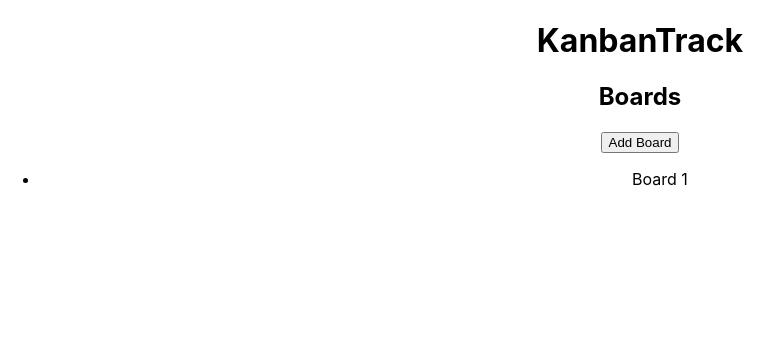
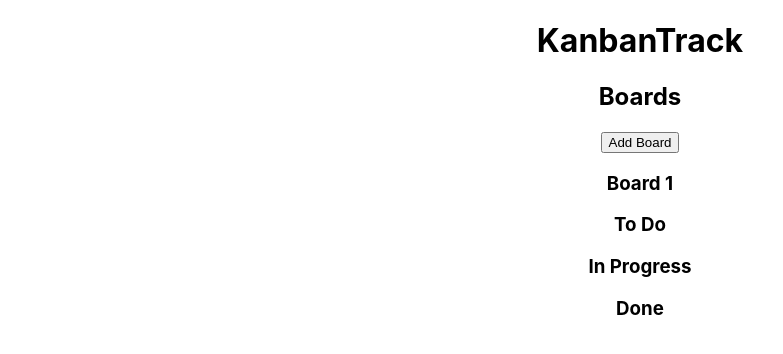
Before and after one commit to ayonkov1/kanbantrack, a React (Create React App) app: page / in a window 1280 px wide. Both pictures are taken after a click on the button "Add Board". Shown: the top 354 px of the page, without its empty margins (0-783 px from the left). Built offline with nearby package versions, Linux system fonts and the light colour scheme.

Commit message:
Create a Simple Layout for the Kanban Board
Create Columns
Update BoardList to Use Columns

```diff
--- a/src/components/BoardList/BoardList.js
+++ b/src/components/BoardList/BoardList.js
@@ -1,6 +1,7 @@
 import React from 'react'
 import { useDispatch, useSelector } from 'react-redux'
 import { addBoard } from '../../features/board/boardSlice'
+import Column from './Column'
 
 const BoardList = () => {
     const dispatch = useDispatch()
@@ -18,11 +19,16 @@ const BoardList = () => {
         <div>
             <h2>Boards</h2>
             <button onClick={handleAddBoard}>Add Board</button>
-            <ul>
-                {boards.map((board) => (
-                    <li key={board.id}>{board.name}</li>
-                ))}
-            </ul>
+            {boards.map((board) => (
+                <div key={board.id}>
+                    <h3>{board.name}</h3>
+                    <div className="board-layout">
+                        <Column columnName="To Do"></Column>
+                        <Column columnName="In Progress"></Column>
+                        <Column columnName="Done"></Column>
+                    </div>
+                </div>
+            ))}
         </div>
     )
 }
--- /dev/null
+++ b/src/components/BoardList/Column.js
@@ -0,0 +1,12 @@
+import React from 'react'
+
+const Column = ({ columnName, children }) => {
+    return (
+        <div className="column">
+            <h3>{columnName}</h3>
+            <div>{children}</div>
+        </div>
+    )
+}
+
+export default Column
```
